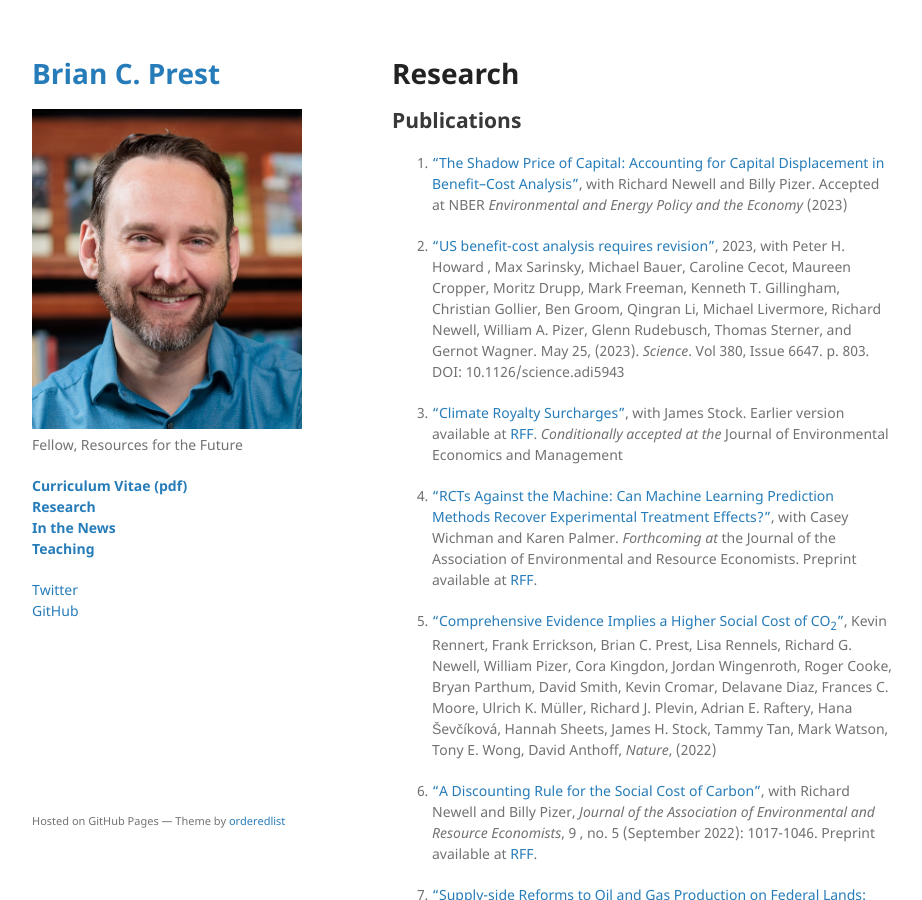
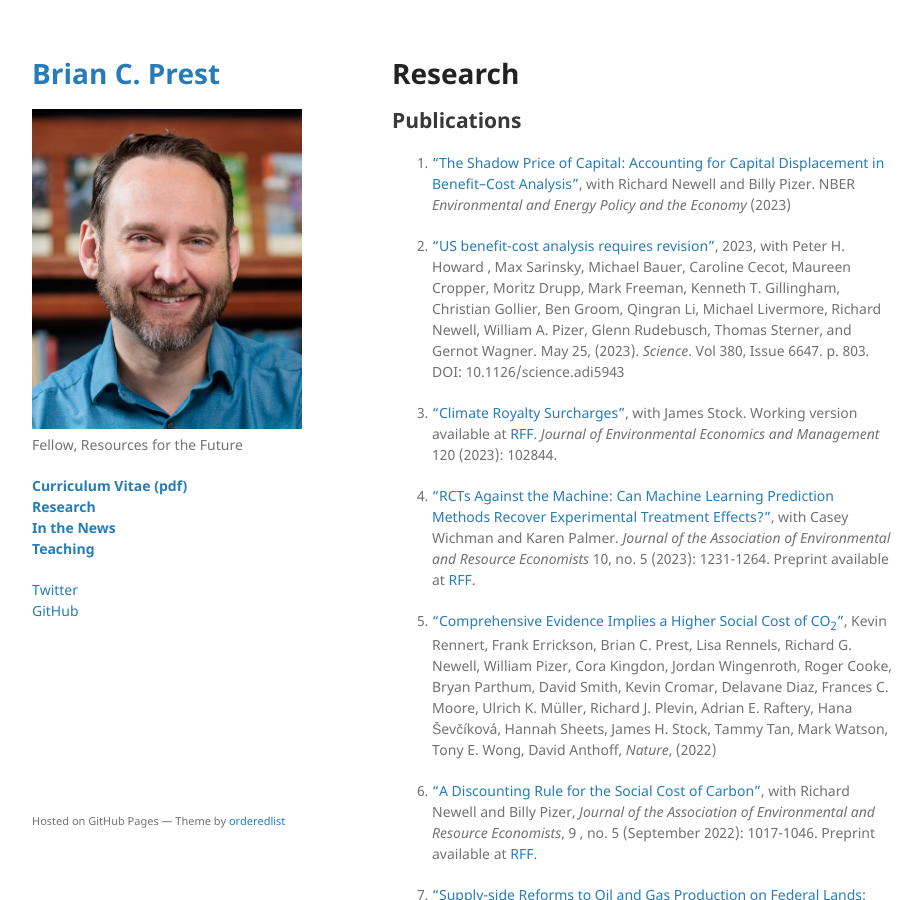
Before and after one commit to bprest/bprest.github.io, a Jekyll site: the page built from research.md, in a window 1280 px wide and 900 px high. Shown: the whole window, without its empty margins (178-1100 px from the left). Built offline with Jekyll 4.4.1, drawn with Linux system fonts in a browser that asks for light colours; our own code applies the rules of GitHub Pages for plain Markdown files.

Commit message:
update citations and links

```diff
--- a/research.md
+++ b/research.md
@@ -6,14 +6,14 @@ layout: default
 
 ## Publications
 
-1. ["The Shadow Price of Capital: Accounting for Capital Displacement in Benefit–Cost Analysis"](https://www.rff.org/publications/working-papers/the-shadow-price-of-capital-accounting-for-capital-displacement-in-benefitcost-analysis/), with Richard Newell and Billy Pizer. Accepted at NBER _Environmental and Energy Policy and the Economy_ (2023)
+1. ["The Shadow Price of Capital: Accounting for Capital Displacement in Benefit–Cost Analysis"](https://www.nber.org/books-and-chapters/environmental-and-energy-policy-and-economy-volume-5/shadow-price-capital-accounting-capital-displacement-benefit-cost-analysis), with Richard Newell and Billy Pizer. NBER _Environmental and Energy Policy and the Economy_ (2023)
 
 1. ["US benefit-cost analysis requires revision"](https://www.science.org/doi/10.1126/science.adi5943), 2023, with Peter H. Howard , Max Sarinsky, Michael Bauer, Caroline Cecot, Maureen Cropper, Moritz Drupp, Mark Freeman, Kenneth T. Gillingham, Christian Gollier, Ben Groom, Qingran Li, Michael Livermore, Richard Newell, William A. Pizer, Glenn Rudebusch, Thomas Sterner, and Gernot Wagner. May 25, (2023). _Science_. Vol 380, Issue 6647. p. 803.
 DOI: 10.1126/science.adi5943
 
-1. ["Climate Royalty Surcharges"](https://www.rff.org/publications/working-papers/climate-royalty-surcharges/), with James Stock. Earlier version available at [RFF](https://www.nber.org/papers/w28564). _Conditionally accepted at the_ Journal of Environmental Economics and Management
+1. ["Climate Royalty Surcharges"](https://www.sciencedirect.com/science/article/pii/S0095069623000621), with James Stock. Working version available at [RFF](https://www.rff.org/publications/working-papers/climate-royalty-surcharges/). _Journal of Environmental Economics and Management_ 120 (2023): 102844.
 
-1. ["RCTs Against the Machine: Can Machine Learning Prediction Methods Recover Experimental Treatment Effects?"](https://www.journals.uchicago.edu/doi/10.1086/724518), with Casey Wichman and Karen Palmer. _Forthcoming at_ the Journal of the Association of Environmental and Resource Economists. Preprint available at [RFF](https://www.rff.org/publications/working-papers/rcts-against-the-machine-can-machine-learning-prediction-methods-recover-experimental-treatment-effects/).
+1. ["RCTs Against the Machine: Can Machine Learning Prediction Methods Recover Experimental Treatment Effects?"](https://www.journals.uchicago.edu/doi/10.1086/724518), with Casey Wichman and Karen Palmer. _Journal of the Association of Environmental and Resource Economists_ 10, no. 5 (2023): 1231-1264. Preprint available at [RFF](https://www.rff.org/publications/working-papers/rcts-against-the-machine-can-machine-learning-prediction-methods-recover-experimental-treatment-effects/).
 
 1. [“Comprehensive Evidence Implies a Higher Social Cost of CO<sub>2</sub>”](https://www.nature.com/articles/s41586-022-05224-9), Kevin Rennert, Frank Errickson, Brian C. Prest, Lisa Rennels, Richard G. Newell, William Pizer, Cora Kingdon, Jordan Wingenroth, Roger Cooke, Bryan Parthum, David Smith, Kevin Cromar, Delavane Diaz, Frances C. Moore, Ulrich K. Müller, Richard J. Plevin, Adrian E. Raftery, Hana Ševčíková, Hannah Sheets, James H. Stock, Tammy Tan, Mark Watson, Tony E. Wong, David Anthoff, _Nature_, (2022)
 
@@ -39,9 +39,9 @@ DOI: 10.1126/science.adi5943
 
 ## Work in Progress
 
-1. ["Estimating the Emissions Reductions from Supply-side Fossil Fuel Interventions"](https://www.rff.org/publications/working-papers/estimating-the-emissions-reductions-from-supply-side-fossil-fuel-interventions/), with Harrison Fell, Deborah Gordon, and TJ Conway. _Under review_
+1. ["Estimating the Emissions Reductions from Supply-side Fossil Fuel Interventions"](https://www.rff.org/publications/working-papers/estimating-the-emissions-reductions-from-supply-side-fossil-fuel-interventions/), with Harrison Fell, Deborah Gordon, and TJ Conway. _Under review_.
 
-1. ["Assessing the future of oil and gas production and local government revenue in five western US basins"](https://www.rff.org/publications/working-papers/assessing-the-future-of-oil-and-gas-production-and-local-government-revenue-in-five-western-us-basins/), with Daniel Raimi, Zachary Whitlock. _Under review_
+1. ["Assessing the future of oil and gas production and local government revenue in five western US basins"](https://www.rff.org/publications/working-papers/assessing-the-future-of-oil-and-gas-production-and-local-government-revenue-in-five-western-us-basins/), with Daniel Raimi, Zachary Whitlock. _Under review_.
 
 <!--
 
```
